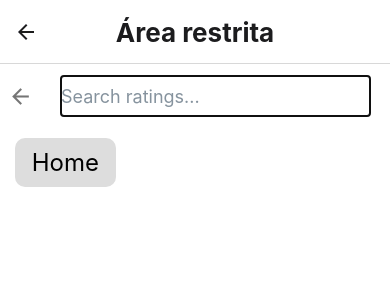
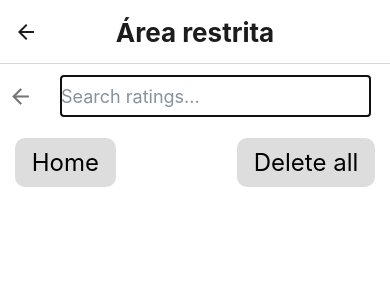
Before and after one commit to AthirsonSilva/ratingsEtec, a React Native app: screen /Restricted in a window 390 px wide. Shown: the top 300 px of the page. Built offline with nearby package versions, Linux system fonts and the light colour scheme; no server answers.

Commit message:
botãozin de delete feito

```diff
--- a/screens/Restricted.tsx
+++ b/screens/Restricted.tsx
@@ -166,6 +166,26 @@ export default function RestrictedPage({ navigation }: any) {
 						>
 							<Text style={[styles.listTitle]}> Home </Text>
 						</TouchableOpacity>
+						<TouchableOpacity
+							style={[styles.button]}
+							onPress={async () => {
+								await fetch('http://localhost:3000/ratings', {
+									method: 'DELETE',
+									headers: {
+										Accept: 'application/json',
+										'Content-Type': 'application/json'
+									}
+								})
+									.then((response: Response): Promise<JSON> => response.json())
+									.then((json: JSON): void => {
+										console.info('Deu certo, boy. Apagou tudo')
+									})
+									.catch((error: Error): void => console.error(error))
+									.finally((): void => setLoading(false))
+							}}
+						>
+							<Text style={[styles.listTitle]}> Delete all </Text>
+						</TouchableOpacity>
 					</View>
 
 					<FlatList
```
